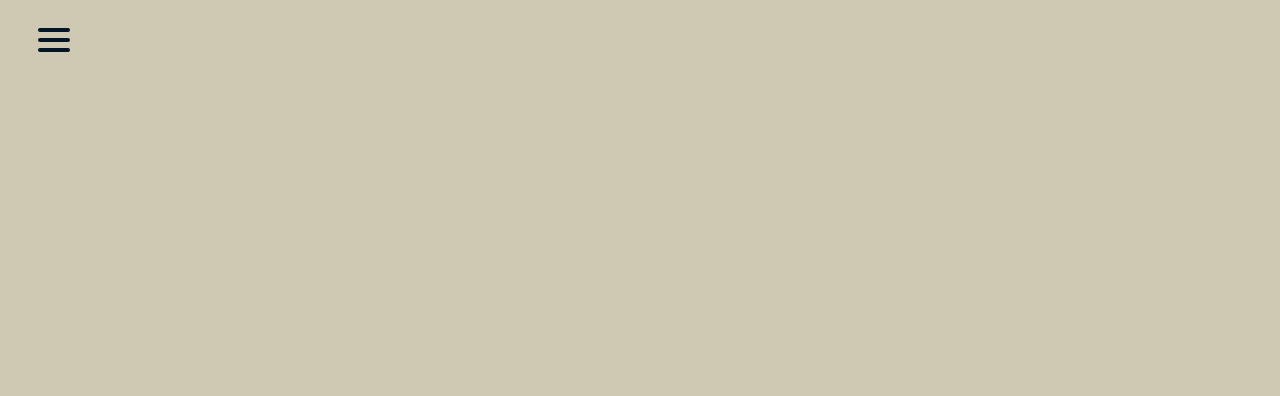
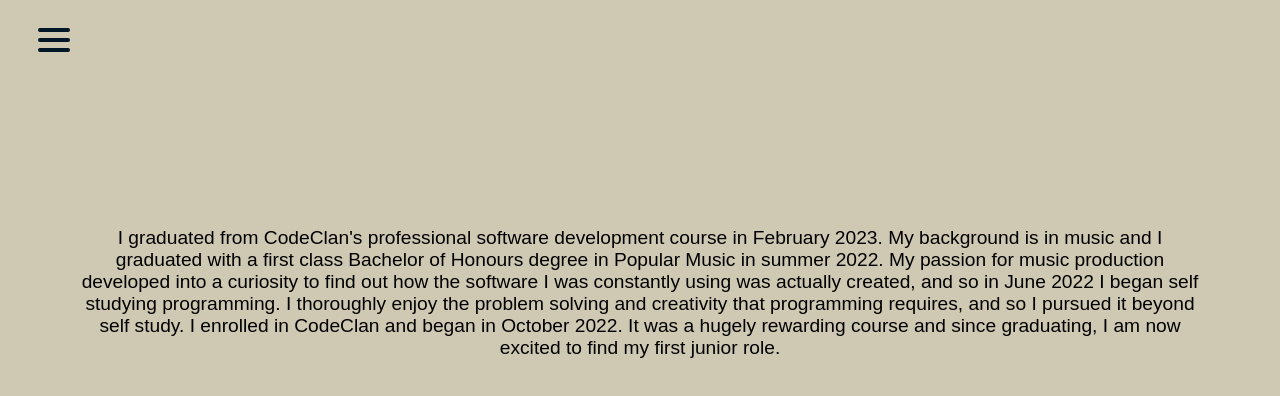
Before and after one commit to jamiemcglone/Jamie-McGlone-Portfolio, a React (Create React App) app: page /about in a window 1280 px wide. Shown: the top 396 px of the page. Built offline with nearby package versions, Linux system fonts and the light colour scheme.

Commit message:
:construction: added content to about page

```diff
--- a/src/Components/About.tsx
+++ b/src/Components/About.tsx
@@ -1,7 +1,22 @@
+import styled from "styled-components"
+
+const About = () => {
+    return(
+    <AboutText>
+    I graduated from CodeClan's professional software development course in February 2023.
+    My background is in music and I graduated with a first class Bachelor of Honours degree in Popular Music in summer 2022.
+    My passion for music production developed into a curiosity to find out how the software I was constantly using was actually created,
+    and so in June 2022 I began self studying programming.
+    I thoroughly enjoy the problem solving and creativity that programming requires, and so I pursued it beyond self study.
+    I enrolled in CodeClan and began in October 2022. It was a hugely rewarding course and since graduating, I am now excited to find my first junior role.
+    </AboutText>
+)}
+
+export default About;
 
 
-const About = () => {
-    return <></>
-}
-
-export default About;
+const AboutText = styled.p`
+    font-size: 1.2rem;
+    text-align: center;
+    padding: 10vw 10vh;
+`
--- a/src/Components/Home.tsx
+++ b/src/Components/Home.tsx
@@ -4,7 +4,7 @@ const Home = () => {
 
 
   const [text, setText] = useState("")
-  const [fullText, setFullText] = useState("Hi, I am Jamie McGlone, welcome to my portfolio")
+  const [fullText, setFullText] = useState("Hi, my name is Jamie McGlone, I am a software developer based in Edinburgh, Scotland");
   const [index, setIndex] = useState(0);
 
   useEffect(() => {
--- a/src/index.css
+++ b/src/index.css
@@ -1,8 +1,6 @@
 body {
   margin: 0;
-  font-family: -apple-system, BlinkMacSystemFont, 'Segoe UI', 'Roboto', 'Oxygen',
-    'Ubuntu', 'Cantarell', 'Fira Sans', 'Droid Sans', 'Helvetica Neue',
-    sans-serif;
+  font-family: 'Futura', sans-serif;
   -webkit-font-smoothing: antialiased;
   -moz-osx-font-smoothing: grayscale;
   background-color: #cfc8b2;
```
